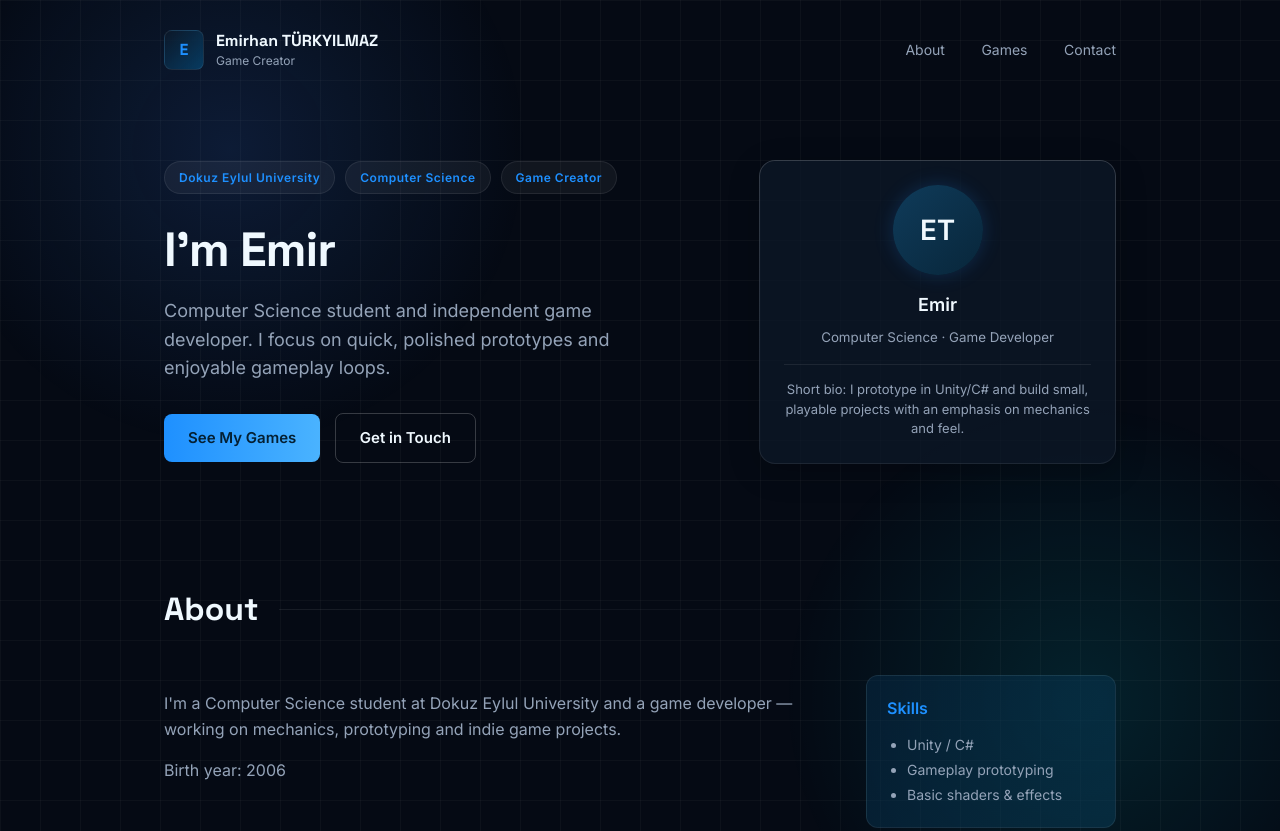
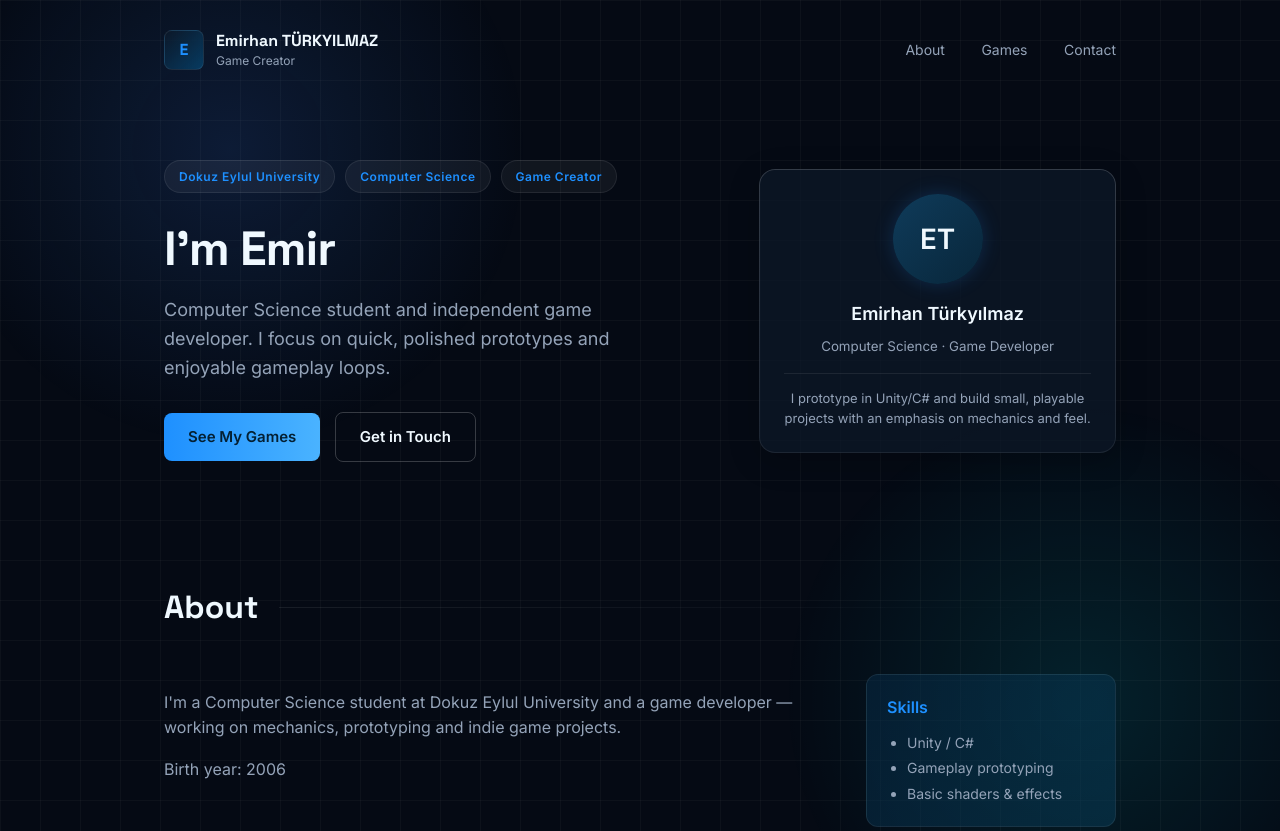
Before and after one commit to EmirT46/deneme, a plain HTML site: page index.html in a window 1280 px wide. Shown: the top 831 px of the page. Drawn offline with Linux system fonts and the light colour scheme.

Commit message:
Update index.html

```diff
--- a/index.html
+++ b/index.html
@@ -397,14 +397,14 @@
         <aside class="glass-card profile-card">
           <div class="avatar">ET</div>
           <div class="meta">
-            <strong style="font-size:18px; display:block; margin-bottom:4px">Emir</strong>
+            <strong style="font-size:18px; display:block; margin-bottom:4px">Emirhan Türkyılmaz</strong>
             <small style="color:var(--text-muted)">Computer Science · Game Developer</small>
           </div>
 
           <div style="width:100%; height:1px; background:var(--border); margin: 15px 0;"></div>
 
           <div style="font-size:13px; color:var(--text-muted); line-height:1.5">
-             Short bio: I prototype in Unity/C# and build small, playable projects with an emphasis on mechanics and feel.
+             I prototype in Unity/C# and build small, playable projects with an emphasis on mechanics and feel.
           </div>
         </aside>
       </section>
```
